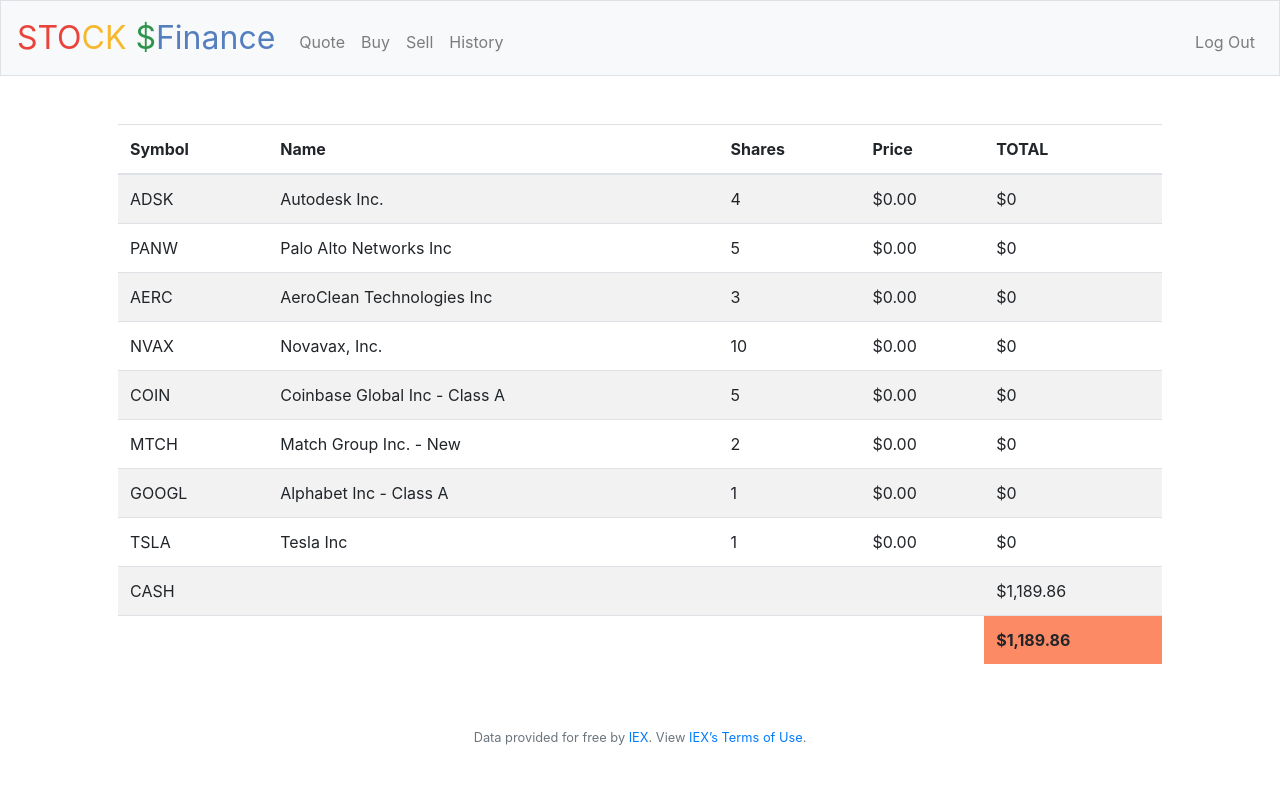
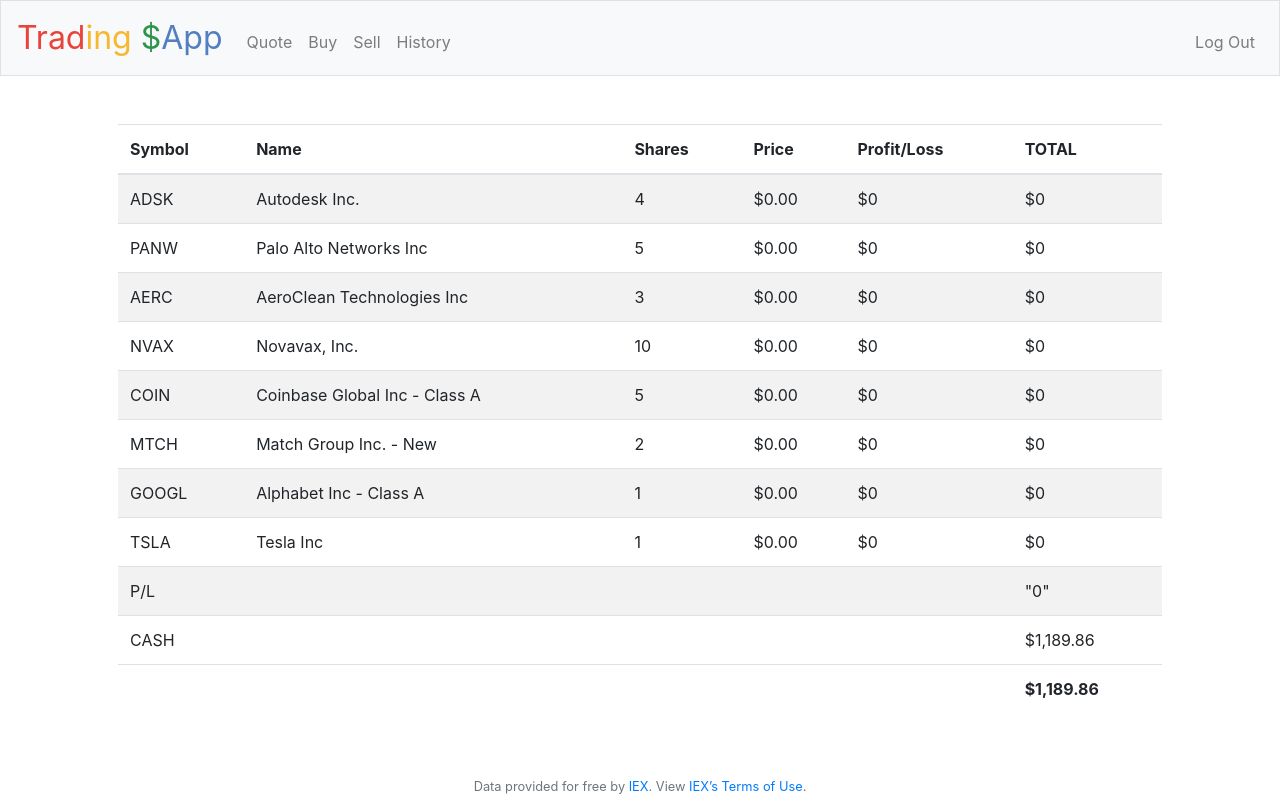
Before and after one commit to uprazapati/NASDAQ_Live_MarketWatch_And_Virtual_Portfolio_Manager, a Flask app: page / in a window 1280 px wide. Run offline with Flask 2, Linux system fonts and the light colour scheme; a user stored in the database is signed in; data comes from the database, SQL or seed files in the repository; both versions use the stored data as it was after the commit; data that the repository does not hold is empty; some libraries are stand-ins or nearby versions.

Commit message:
PL Changes

```diff
--- a/static/tableUpdate.js
+++ b/static/tableUpdate.js
@@ -19,6 +19,12 @@
   return color;
 }
 
+function getProfitLoss(current, updated)
+{
+    var pl = parseFloat(updated.toFixed(2)) -  parseFloat(current.toFixed(2));
+    return pl;
+}
+
 function tableUpdate()
 {
    var table = document.getElementById("symboltable");
@@ -30,7 +36,8 @@
 			  success:function(response)
         {
           var updatedTotal = 0;
-				  console.log(response);
+          var totPL = 0;
+		  console.log(response);
           var r = JSON.parse(response);
           for (var i = 1, row; i < table.rows.length-2; i++)
           {
@@ -40,26 +47,41 @@
             currentPrice = convertPriceToFloat(currentPriceString);
             updatedPrice = convertPriceToFloat(r[symbol]);
             row.cells[3].innerHTML = r[symbol];
-            row.cells[3].bgColor = getColor(currentPrice,updatedPrice, row.cells[3].bgColor);
+            var plColor = getColor(currentPrice,updatedPrice, row.cells[3].bgColor);
+            row.cells[3].bgColor = plColor;
 
             shares = parseInt(row.cells[2].innerHTML);
             var updatedValue = updatedPrice*shares;
-            var currentValue = convertPriceToFloat(row.cells[4].innerHTML);
-            row.cells[4].innerHTML = "$" + parseFloat(updatedValue.toFixed(2)).toLocaleString("en-US");
-            row.cells[4].bgColor = getColor(currentValue, updatedValue, row.cells[4].bgColor);
+            var currentValue = convertPriceToFloat(row.cells[5].innerHTML);
+            var pl = getProfitLoss(currentValue, updatedValue);
+            row.cells[4].innerHTML = "$" + parseFloat(pl.toFixed(2)).toLocaleString("en-US");
+            row.cells[5].innerHTML = "$" + parseFloat(updatedValue.toFixed(2)).toLocaleString("en-US");
+            row.cells[4].bgColor = plColor;
+            row.cells[5].bgColor = plColor;
 
+            totPL = totPL + pl;
             updatedTotal = updatedTotal + updatedValue;
           }
 
           var actualTotal = updatedTotal + convertPriceToFloat(document.getElementById("cash").innerHTML);
+          document.getElementById("PL").innerHTML = "$" + parseFloat(totPL.toFixed(2)).toLocaleString("en-US");
           document.getElementById("total").innerHTML = "$" + parseFloat(actualTotal.toFixed(2)).toLocaleString("en-US");
 
           if ( actualTotal > 10000 )
+          {
             document.getElementById("total").bgColor = "#92F15F";
+            document.getElementById("PL").bgColor = "#92F15F";
+          }
           else if ( actualTotal < 10000 )
+          {
             document.getElementById("total").bgColor = "#FC8A65";
+            document.getElementById("PL").bgColor = "#FC8A65";
+          }
           else
+          {
             document.getElementById("total").bgColor = "#FAF393";
+            document.getElementById("PL").bgColor = "#FAF393";
+          }
 			  },
 			  error: function(error)
         {
--- a/templates/index.html
+++ b/templates/index.html
@@ -12,12 +12,13 @@
                 <th>Name</th>
                 <th>Shares</th>
                 <th>Price</th>
+                <th>Profit/Loss</th>
                 <th>TOTAL</th>
             </tr>
         </thead>
         <tfoot>
             <tr>
-                <td colspan="4"></td>
+                <td colspan="5"></td>
                 <td id="total">{{total}}</td>
             </tr>
         </tfoot>
@@ -28,11 +29,16 @@
                     <td>{{stock["name"]}}</td>
                     <td>{{stock["shares"]}}</td>
                     <td>{{stock["price"]}}</td>
+                    <td>"0"</td>
                     <td>{{stock["total"]}}</td>
                 </tr>
              {% endfor %}
             <tr>
-                <td colspan="4">CASH</td>
+                <td colspan="5">P/L</td>
+                <td id="PL">"0"</td>
+            </tr>
+            <tr>
+                <td colspan="5">CASH</td>
                 <td id="cash">{{cash}}</td>
             </tr>
         </tbody>
--- a/templates/layout.html
+++ b/templates/layout.html
@@ -29,8 +29,8 @@
 
         <script type="text/javascript" src="../static/tableUpdate.js"></script>
         <nav class="navbar navbar-expand-md navbar-light bg-light border">
-            <a class="navbar-brand" href="/"><span class="red">STO</span><span class="yellow">CK</span>
-            <span class="green">$</span><span class="blue">Finance</span></a>
+            <a class="navbar-brand" href="/"><span class="red">Trad</span><span class="yellow">ing</span>
+            <span class="green">$</span><span class="blue">App</span></a>
             <button aria-controls="navbar" aria-expanded="false" aria-label="Toggle navigation" class="navbar-toggler" data-target="#navbar" data-toggle="collapse" type="button">
                 <span class="navbar-toggler-icon"></span>
             </button>
```
Also changed, not shown: finance.db.
